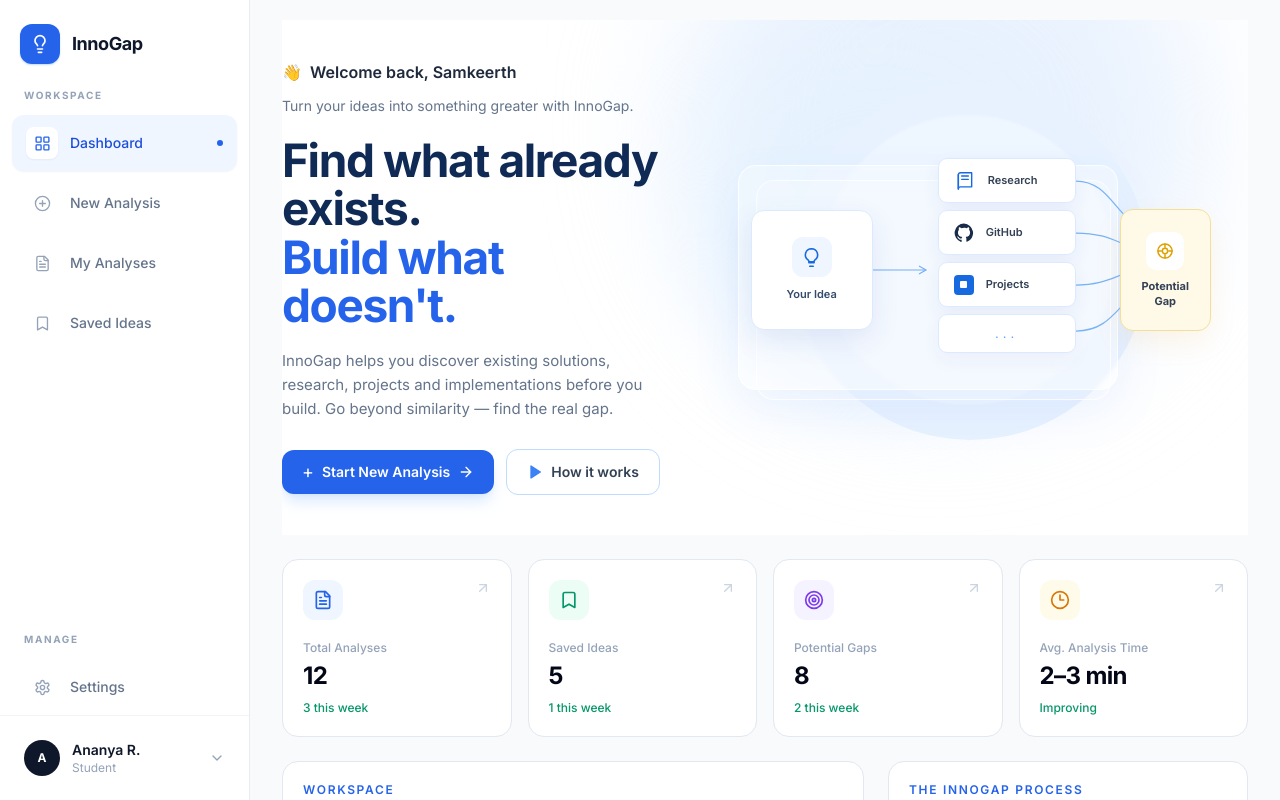
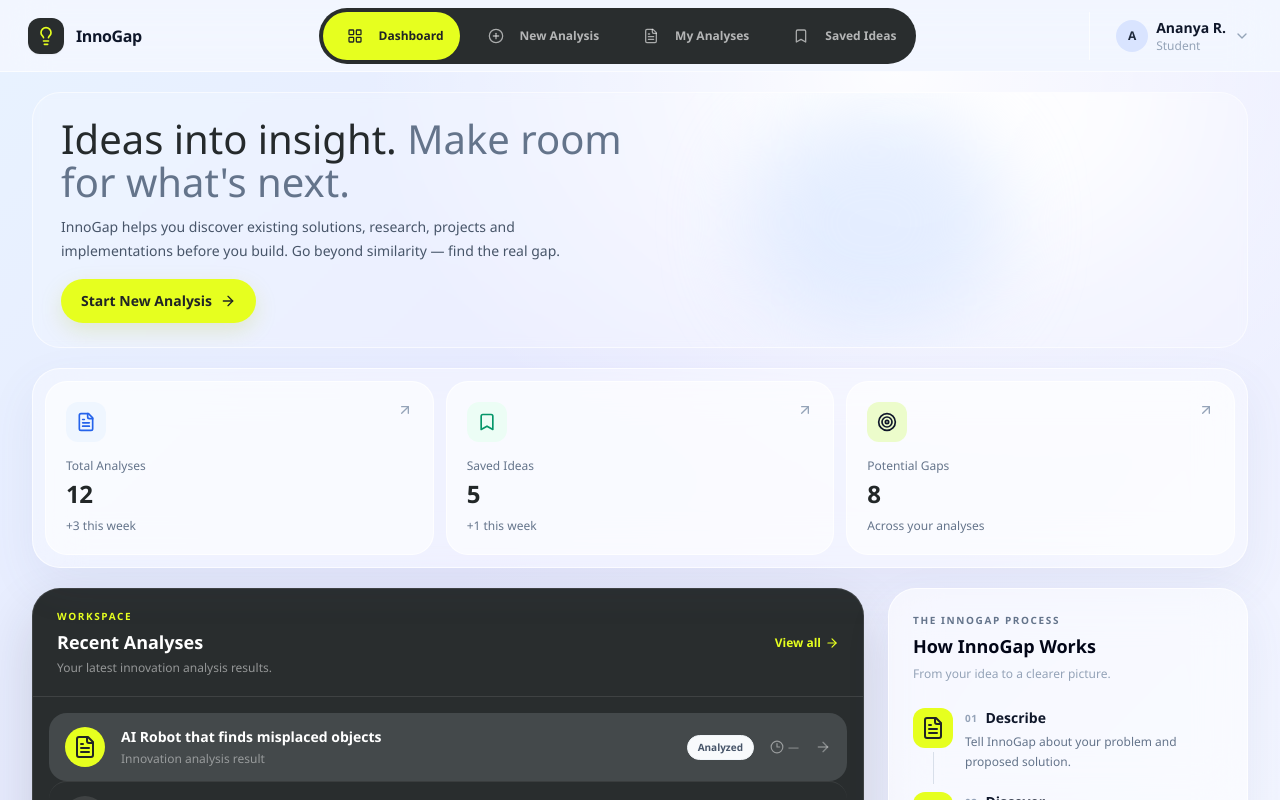
Before and after one commit to samkeerth07-lgtm/InnoGap, a React (Vite) app in the folder Frontend/: page / in a window 1280 px wide. Built offline with nearby package versions, Linux system fonts and the light colour scheme.

Commit message:
Redesign InnoGap dashboard with glass UI

```diff
--- a/Frontend/src/App.jsx
+++ b/Frontend/src/App.jsx
@@ -248,7 +248,7 @@ export default function App() {
 
 
   return (
-    <div className="flex h-screen overflow-hidden bg-slate-50">
+    <div className="flex h-screen flex-col overflow-hidden bg-[#e8efff] text-[#202426]">
 
       {/* =========================================
           FIXED SIDEBAR
@@ -263,22 +263,17 @@ export default function App() {
           SCROLLABLE MAIN AREA
       ========================================== */}
       <main
-        className="
-          min-h-0
-          min-w-0
-          flex-1
-          overflow-y-auto
-          overflow-x-hidden
-          bg-slate-50
-        "
+        className="relative min-h-0 min-w-0 flex-1 overflow-y-auto overflow-x-hidden bg-[radial-gradient(ellipse_at_70%_0%,rgba(255,255,255,0.9),transparent_42%),linear-gradient(135deg,#e8f2ff_0%,#e8eaff_48%,#f2f5ff_100%)]"
       >
         <div
           className="
             mx-auto
             w-full
             max-w-[1500px]
-            px-6
-            py-5
+            px-4
+            pb-8
+            pt-5
+            sm:px-6
             lg:px-8
           "
         >
--- a/Frontend/src/components/DashboardStats.jsx
+++ b/Frontend/src/components/DashboardStats.jsx
@@ -10,36 +10,29 @@ const STATS = [
   {
     label: 'Total Analyses',
     value: '12',
-    note: '3 this week',
+    note: '+3 this week',
     icon: FileText,
     iconClass: 'bg-blue-50 text-blue-600',
   },
   {
     label: 'Saved Ideas',
     value: '5',
-    note: '1 this week',
+    note: '+1 this week',
     icon: Bookmark,
     iconClass: 'bg-emerald-50 text-emerald-600',
   },
   {
     label: 'Potential Gaps',
     value: '8',
-    note: '2 this week',
+    note: 'Across your analyses',
     icon: Target,
-    iconClass: 'bg-violet-50 text-violet-600',
-  },
-  {
-    label: 'Avg. Analysis Time',
-    value: '2–3 min',
-    note: 'Improving',
-    icon: Clock3,
-    iconClass: 'bg-amber-50 text-amber-600',
+    iconClass: 'bg-lime-100 text-slate-900',
   },
 ]
 
 export default function DashboardStats() {
   return (
-    <section className="mb-6 grid grid-cols-1 gap-4 sm:grid-cols-2 xl:grid-cols-4">
+    <section className="mb-5 grid grid-cols-1 gap-3 rounded-[28px] border border-white/70 bg-white/35 p-3 shadow-[0_18px_48px_rgba(83,105,156,0.08)] backdrop-blur-xl sm:grid-cols-3">
       {STATS.map(
         ({
           label,
@@ -50,7 +43,7 @@ export default function DashboardStats() {
         }) => (
           <div
             key={label}
-            className="rounded-2xl border border-slate-200 bg-white p-5 transition hover:-translate-y-0.5 hover:shadow-md hover:shadow-slate-100"
+            className="rounded-[22px] border border-white/80 bg-white/60 p-4 transition hover:-translate-y-0.5 hover:bg-white/80 sm:p-5"
           >
             <div className="flex items-start justify-between">
               <span
@@ -59,18 +52,18 @@ export default function DashboardStats() {
                 <Icon className="h-5 w-5" />
               </span>
 
-              <ArrowUpRight className="h-4 w-4 text-slate-300" />
+              <ArrowUpRight className="h-4 w-4 text-slate-400" />
             </div>
 
-            <p className="mt-5 text-xs font-medium text-slate-400">
+              <p className="mt-4 text-xs font-medium text-slate-500">
               {label}
             </p>
 
-            <p className="mt-1 text-2xl font-bold tracking-tight text-slate-950">
+              <p className="mt-1 text-2xl font-bold tracking-tight text-[#222728]">
               {value}
             </p>
 
-            <p className="mt-2 text-xs font-medium text-emerald-600">
+              <p className="mt-2 text-xs font-medium text-slate-500">
               {note}
             </p>
           </div>
--- a/Frontend/src/components/HowItWorks.jsx
+++ b/Frontend/src/components/HowItWorks.jsx
@@ -39,9 +39,9 @@ const STEPS = [
 
 export default function HowItWorks() {
   return (
-    <section className="rounded-2xl border border-slate-200 bg-white p-5">
+    <section className="rounded-[28px] border border-white/75 bg-white/55 p-5 shadow-[0_18px_48px_rgba(83,105,156,0.08)] backdrop-blur-xl sm:p-6">
       <div className="mb-6">
-        <p className="text-xs font-semibold uppercase tracking-[0.14em] text-blue-600">
+        <p className="text-[10px] font-bold uppercase tracking-[0.16em] text-slate-500">
           The InnoGap process
         </p>
 
@@ -65,16 +65,16 @@ export default function HowItWorks() {
             >
               {/* connector */}
               {index < STEPS.length - 1 && (
-                <div className="absolute left-5 top-11 h-8 w-px bg-slate-200" />
+                <div className="absolute left-5 top-11 h-8 w-px bg-slate-300/70" />
               )}
 
-              <div className="relative flex h-10 w-10 shrink-0 items-center justify-center rounded-xl bg-blue-50 text-blue-600 transition group-hover:bg-blue-600 group-hover:text-white">
+              <div className="relative flex h-10 w-10 shrink-0 items-center justify-center rounded-xl bg-[#e6ff1f] text-[#202426] transition group-hover:bg-[#292d2e] group-hover:text-[#e6ff1f]">
                 <Icon className="h-4.5 w-4.5" />
               </div>
 
               <div className="min-w-0 flex-1">
                 <div className="flex items-center gap-2">
-                  <span className="text-[10px] font-bold tracking-wider text-blue-500">
+                  <span className="text-[10px] font-bold tracking-wider text-slate-400">
                     {step.number}
                   </span>
 
--- a/Frontend/src/components/PageHeader.jsx
+++ b/Frontend/src/components/PageHeader.jsx
@@ -9,56 +9,37 @@ import {
 
 export default function PageHeader({ onStartAnalysis }) {
   return (
-    <section className="relative mb-6 min-h-[340px] overflow-hidden bg-white">
+    <section className="relative mb-5 overflow-hidden rounded-[28px] border border-white/60 bg-white/20 px-5 py-5 backdrop-blur-sm sm:px-7 sm:py-6">
       {/* Background glow */}
-      <div className="pointer-events-none absolute right-[5%] top-[-150px] h-[520px] w-[520px] rounded-full bg-blue-100/60 blur-3xl" />
+      <div className="pointer-events-none absolute right-[5%] top-[-170px] h-[320px] w-[440px] rounded-full bg-white/70 blur-3xl" />
 
-      <div className="pointer-events-none absolute right-[20%] top-[20px] h-[360px] w-[360px] rounded-full bg-sky-100/40 blur-2xl" />
+      <div className="pointer-events-none absolute right-[20%] top-[20px] h-[220px] w-[260px] rounded-full bg-[#d5e5ff]/60 blur-2xl" />
 
-      <div className="relative grid min-h-[340px] items-center lg:grid-cols-[0.95fr_1.05fr]">
+      <div className="relative flex min-h-[150px] items-center">
         {/* LEFT CONTENT */}
-        <div className="relative z-10 pb-8 pt-8 lg:py-10">
+        <div className="relative z-10">
           {/* Welcome */}
-          <div className="mb-3 flex items-center gap-2">
-            <span className="text-base">👋</span>
-
-            <p className="text-base font-semibold text-slate-800">
-              Welcome back, Samkeerth
-            </p>
-          </div>
-
-          {/* Small description */}
-          <p className="mb-5 text-sm text-slate-500">
-            Turn your ideas into something greater with InnoGap.
-          </p>
 
           {/* Main heading */}
-          <h1 className="max-w-[620px] text-[42px] font-bold leading-[1.05] tracking-[-0.03em] text-[#102A56] xl:text-[46px]">
-            Find what already exists.
-            <br />
-            <span className="text-blue-600">
-              Build what doesn't.
-            </span>
+          <h1 className="max-w-[620px] text-[34px] font-medium leading-[1.08] text-[#252a2c] sm:text-[40px]">
+            Ideas into insight.
+            <span className="text-slate-500"> Make room for what's next.</span>
           </h1>
 
           {/* Description */}
-          <p className="mt-5 max-w-[560px] text-[15px] leading-6 text-slate-500">
+          <p className="mt-3 max-w-[560px] text-sm leading-6 text-slate-600">
             InnoGap helps you discover existing solutions, research,
             projects and implementations before you build. Go beyond
             similarity — find the real gap.
           </p>
 
           {/* Buttons */}
-          <div className="mt-7 flex flex-wrap items-center gap-3">
+          <div className="mt-4 flex flex-wrap items-center gap-3">
             <button
               type="button"
               onClick={onStartAnalysis}
-              className="group inline-flex items-center gap-2 rounded-xl bg-blue-600 px-5 py-3 text-sm font-semibold text-white shadow-lg shadow-blue-200/60 transition-all duration-200 hover:-translate-y-0.5 hover:bg-blue-700"
+              className="group inline-flex items-center gap-2 rounded-full bg-[#e6ff1f] px-5 py-3 text-sm font-bold text-[#202426] shadow-[0_8px_22px_rgba(169,190,0,0.18)] transition-all duration-200 hover:-translate-y-0.5 hover:bg-[#d9f216]"
             >
-              <span className="text-lg font-normal leading-none">
-                +
-              </span>
-
               Start New Analysis
 
               <ArrowRight
@@ -66,21 +47,12 @@ export default function PageHeader({ onStartAnalysis }) {
               />
             </button>
 
-            <button
-              type="button"
-              className="inline-flex items-center gap-2 rounded-xl border border-blue-200 bg-white px-5 py-3 text-sm font-semibold text-slate-700 transition-all hover:bg-blue-50"
-            >
-              <Play
-                className="h-4 w-4 fill-blue-500 text-blue-500"
-              />
 
-              How it works
-            </button>
           </div>
         </div>
 
        {/* ================= EXACT RIGHT-SIDE VISUAL ================= */}
-<div className="relative hidden h-[315px] w-[560px] lg:block">
+<div className="hidden">
 
   {/* Main soft blue circular glow */}
   <div
--- a/Frontend/src/components/RecentAnalyses.jsx
+++ b/Frontend/src/components/RecentAnalyses.jsx
@@ -37,7 +37,7 @@ function getStatusStyle(status = '') {
     value.includes('new') ||
     value.includes('mostly new')
   ) {
-    return 'bg-blue-50 text-blue-700 border-blue-100'
+    return 'bg-[#e6ff1f] text-[#202426] border-[#e6ff1f]'
   }
 
   if (
@@ -56,18 +56,18 @@ export default function RecentAnalyses({
   onViewAll,
 }) {
   return (
-    <section className="rounded-2xl border border-slate-200 bg-white">
-      <div className="flex items-center justify-between border-b border-slate-100 px-5 py-5">
+    <section className="overflow-hidden rounded-[28px] border border-white/10 bg-[#292d2e] text-white shadow-[0_24px_55px_rgba(30,38,44,0.16)]">
+      <div className="flex items-center justify-between border-b border-white/10 px-5 py-5 sm:px-6">
         <div>
-          <p className="text-xs font-semibold uppercase tracking-[0.14em] text-blue-600">
+          <p className="text-[10px] font-bold uppercase tracking-[0.16em] text-[#e6ff1f]">
             Workspace
           </p>
 
-          <h2 className="mt-1 text-lg font-semibold text-slate-950">
+          <h2 className="mt-1 text-lg font-semibold text-white">
             Recent Analyses
           </h2>
 
-          <p className="mt-1 text-xs text-slate-400">
+          <p className="mt-1 text-xs text-white/50">
             Your latest innovation analysis results.
           </p>
         </div>
@@ -75,16 +75,16 @@ export default function RecentAnalyses({
         <button
           type="button"
           onClick={onViewAll}
-          className="inline-flex items-center gap-1 text-xs font-semibold text-blue-600 transition hover:text-blue-700"
+          className="inline-flex items-center gap-1 text-xs font-semibold text-[#e6ff1f] transition hover:text-white"
         >
           View all
           <ArrowRight className="h-3.5 w-3.5" />
         </button>
       </div>
 
-      <div className="divide-y divide-slate-100">
+      <div className="divide-y divide-white/[0.08] p-3 sm:p-4">
         {analyses.length > 0 ? (
-          analyses.slice(0, 5).map((analysis) => {
+          analyses.slice(0, 5).map((analysis, index) => {
             const Icon = getIcon(analysis.title)
 
             return (
@@ -92,18 +92,18 @@ export default function RecentAnalyses({
                 key={analysis.id}
                 type="button"
                 onClick={() => onSelect?.(analysis)}
-                className="group flex w-full items-center gap-4 px-5 py-4 text-left transition hover:bg-slate-50/70"
+                className={`group flex w-full items-center gap-3 rounded-[18px] px-3 py-3.5 text-left transition sm:gap-4 sm:px-4 ${index === 0 ? 'bg-[#dce9f2]/15 hover:bg-[#dce9f2]/20' : 'hover:bg-white/[0.06]'}`}
               >
-                <span className="flex h-10 w-10 shrink-0 items-center justify-center rounded-xl bg-blue-50 text-blue-600">
+                <span className={`flex h-10 w-10 shrink-0 items-center justify-center rounded-full ${index === 0 ? 'bg-[#e6ff1f] text-[#202426]' : 'bg-white/10 text-white/75'}`}>
                   <Icon className="h-4.5 w-4.5" />
                 </span>
 
                 <span className="min-w-0 flex-1">
-                  <span className="block truncate text-sm font-semibold text-slate-900 group-hover:text-blue-700">
+                  <span className="block truncate text-sm font-semibold text-white group-hover:text-[#e6ff1f]">
                     {analysis.title}
                   </span>
 
-                  <span className="mt-1 block truncate text-xs text-slate-400">
+                  <span className="mt-1 block truncate text-xs text-white/45">
                     {analysis.description ||
                       'Innovation analysis result'}
                   </span>
@@ -120,24 +120,24 @@ export default function RecentAnalyses({
                     'Analyzed'}
                 </span>
 
-                <span className="hidden items-center gap-1 text-[11px] text-slate-400 lg:flex">
+                <span className="hidden items-center gap-1 text-[11px] text-white/45 lg:flex">
                   <Clock3 className="h-3.5 w-3.5" />
                   {analysis.time || '—'}
                 </span>
 
-                <ArrowRight className="h-4 w-4 shrink-0 text-slate-300 transition group-hover:translate-x-0.5 group-hover:text-blue-600" />
+                <ArrowRight className="h-4 w-4 shrink-0 text-white/35 transition group-hover:translate-x-0.5 group-hover:text-[#e6ff1f]" />
               </button>
             )
           })
         ) : (
           <div className="px-5 py-12 text-center">
-            <FileText className="mx-auto h-8 w-8 text-slate-300" />
+            <FileText className="mx-auto h-8 w-8 text-white/35" />
 
-            <p className="mt-3 text-sm font-medium text-slate-600">
+            <p className="mt-3 text-sm font-medium text-white">
               No analyses yet
             </p>
 
-            <p className="mt-1 text-xs text-slate-400">
+            <p className="mt-1 text-xs text-white/50">
               Start your first analysis to see results here.
             </p>
           </div>
--- a/Frontend/src/components/Sidebar.jsx
+++ b/Frontend/src/components/Sidebar.jsx
@@ -20,19 +20,19 @@ export default function Sidebar({
   onNavigate,
 }) {
   return (
-    <aside className="flex h-screen w-[250px] shrink-0 flex-col border-r border-slate-200/80 bg-white">
+    <aside className="relative z-20 flex h-[72px] w-full shrink-0 items-center justify-between border-b border-white/70 bg-white/45 px-3 backdrop-blur-xl sm:px-6">
       {/* Brand */}
-      <div className="px-5 pb-6 pt-6">
+      <div className="shrink-0 px-1">
         <div className="flex items-center gap-3">
-          <div className="flex h-10 w-10 items-center justify-center rounded-xl bg-blue-600 shadow-sm shadow-blue-200">
+          <div className="flex h-9 w-9 items-center justify-center rounded-xl bg-[#292d2e] shadow-sm">
             <Lightbulb
-              className="h-5 w-5 text-white"
+              className="h-5 w-5 text-[#e6ff1f]"
               strokeWidth={2}
             />
           </div>
 
           <div>
-            <p className="text-lg font-bold tracking-tight text-slate-900">
+            <p className="text-base font-bold tracking-tight text-slate-900">
               InnoGap
             </p>
 
@@ -41,12 +41,12 @@ export default function Sidebar({
       </div>
 
       {/* Navigation */}
-      <div className="flex flex-1 flex-col px-3">
-        <p className="mb-3 px-3 text-[10px] font-bold uppercase tracking-[0.16em] text-slate-400">
+      <div className="flex min-w-0 flex-1 items-center justify-center px-2">
+        <p className="hidden">
           Workspace
         </p>
 
-        <nav className="space-y-1">
+        <nav className="flex items-center gap-1 overflow-x-auto rounded-full bg-[#292d2e] p-1">
           {NAV_ITEMS.map(({ key, label, icon: Icon }) => {
             const isActive = key === active
 
@@ -54,37 +54,36 @@ export default function Sidebar({
               <button
                 key={key}
                 type="button"
+                title={label}
                 onClick={() => onNavigate?.(key)}
-                className={`group flex w-full items-center gap-3 rounded-xl px-3.5 py-3 text-left text-sm font-medium transition-all duration-200 ${
+                className={`group flex shrink-0 items-center gap-2 rounded-full px-2.5 py-2 text-left text-xs font-semibold transition-all duration-200 sm:px-4 ${
                   isActive
-                    ? 'bg-blue-50 text-blue-700 shadow-sm'
-                    : 'text-slate-500 hover:bg-slate-50 hover:text-slate-900'
+                    ? 'bg-[#e6ff1f] text-[#202426] shadow-sm'
+                    : 'text-white/65 hover:bg-white/10 hover:text-white'
                 }`}
               >
                 <span
                   className={`flex h-8 w-8 items-center justify-center rounded-lg transition ${
                     isActive
-                      ? 'bg-white text-blue-600 shadow-sm'
-                      : 'text-slate-400 group-hover:text-slate-700'
+                      ? 'text-[#202426]'
+                      : 'text-white/60 group-hover:text-white'
                   }`}
                 >
                   <Icon
-                    className="h-[17px] w-[17px]"
+                    className="h-4 w-4"
                     strokeWidth={1.9}
                   />
                 </span>
 
-                <span className="flex-1">{label}</span>
+                <span className="sr-only lg:not-sr-only lg:flex-1">{label}</span>
 
-                {isActive && (
-                  <span className="h-1.5 w-1.5 rounded-full bg-blue-600" />
-                )}
+                {isActive && <span className="sr-only">Current page</span>}
               </button>
             )
           })}
         </nav>
 
-        <div className="mt-auto pt-8">
+        <div className="hidden">
           <p className="mb-3 px-3 text-[10px] font-bold uppercase tracking-[0.16em] text-slate-400">
             Manage
           </p>
@@ -102,25 +101,25 @@ export default function Sidebar({
       </div>
 
       {/* Bottom identity block */}
-      <div className="border-t border-slate-100 p-4">
+      <div className="shrink-0 border-l border-white/70 pl-2 sm:pl-5">
         <button
           type="button"
-          className="flex w-full items-center gap-3 rounded-xl p-2 text-left transition hover:bg-slate-50"
+          className="flex items-center gap-2 rounded-full p-1.5 text-left transition hover:bg-white/50"
         >
-          <span className="flex h-9 w-9 shrink-0 items-center justify-center rounded-full bg-slate-900 text-xs font-bold text-white">
+          <span className="flex h-8 w-8 shrink-0 items-center justify-center rounded-full bg-[#d9e4ff] text-xs font-bold text-slate-800">
             A
           </span>
 
           <span className="min-w-0 flex-1">
-            <span className="block truncate text-sm font-semibold text-slate-900">
+            <span className="hidden truncate text-sm font-semibold text-slate-900 sm:block">
               Ananya R.
             </span>
-            <span className="block text-xs text-slate-400">
+            <span className="hidden text-xs text-slate-400 sm:block">
               Student
             </span>
           </span>
 
-          <ChevronDown className="h-4 w-4 text-slate-400" />
+          <ChevronDown className="hidden h-4 w-4 text-slate-400 sm:block" />
         </button>
 
 
--- a/Frontend/src/index.css
+++ b/Frontend/src/index.css
@@ -9,6 +9,6 @@ body,
 }
 
 body {
-  font-family: 'Inter', ui-sans-serif, system-ui, sans-serif;
+  font-family: 'Manrope', 'Avenir Next', 'Segoe UI', sans-serif;
   -webkit-font-smoothing: antialiased;
 }
```
